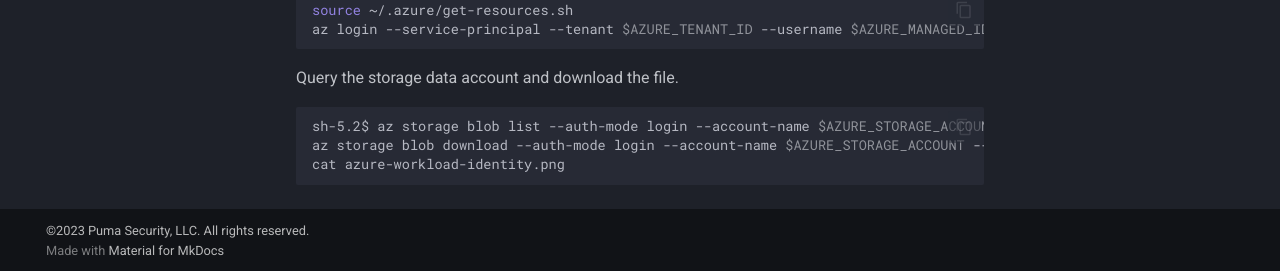
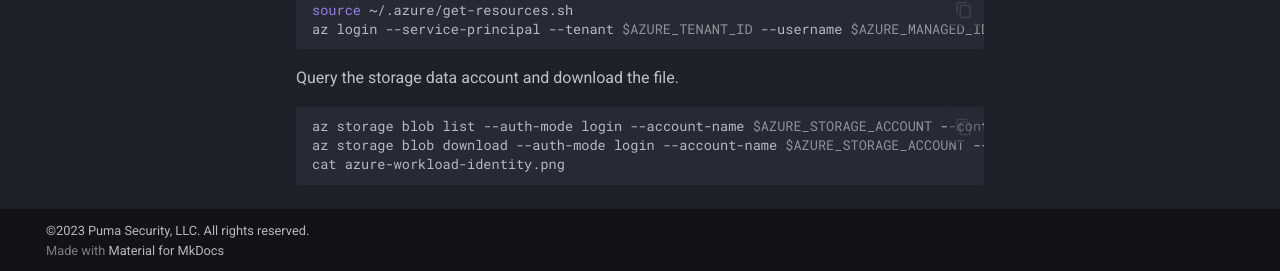
Before and after one commit to pumasecurity/nymeria, an MkDocs documentation site: the page built from docs/docs/aws_outbound_identity.md, in a window 1280 px wide and 900 px high, scrolled down 612 px. Shown: the part 626-897 px from the top of the window. Built offline with MkDocs 1.6.1 and Material for MkDocs 9.7.7, drawn with Linux system fonts in a browser that asks for light colours.

````diff
--- a/docs/docs/aws_outbound_identity.md
+++ b/docs/docs/aws_outbound_identity.md
@@ -59,7 +59,7 @@
 Query the storage data account and download the file.
 
 ```bash
-sh-5.2$ az storage blob list --auth-mode login --account-name $AZURE_STORAGE_ACCOUNT --container-name assets | jq '.[].name'
+az storage blob list --auth-mode login --account-name $AZURE_STORAGE_ACCOUNT --container-name assets | jq '.[].name'
 az storage blob download --auth-mode login --account-name $AZURE_STORAGE_ACCOUNT --container-name assets --name azure-workload-identity.png --file azure-workload-identity.png
 cat azure-workload-identity.png
 ```
````
Also changed, not shown: 1 other file.
